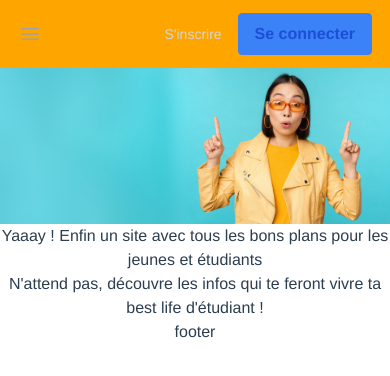
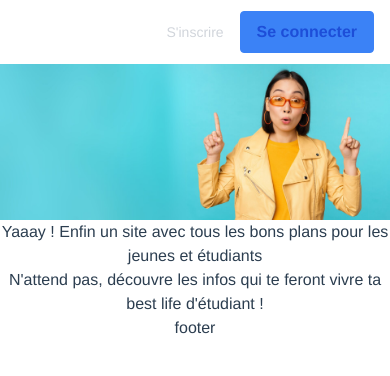
Before and after one commit to hind14/sites-bons-plans-etudiants, a Vue app in the folder client/: page / in a window 390 px wide. Shown: the top 376 px of the page. Built offline with nearby package versions, Linux system fonts and the light colour scheme.

Commit message:
add logo

```diff
--- a/client/src/components/PublicNav.vue
+++ b/client/src/components/PublicNav.vue
@@ -3,26 +3,11 @@
     <div class="mx-auto max-w-7xl px-2 sm:px-6 lg:px-8">
 
       <div class="relative flex h-16 items-center justify-between">
-        <div class="absolute inset-y-0 left-0 flex items-center sm:hidden">
 
-          <button type="button"
-            class="inline-flex items-center justify-center rounded-md p-2 text-gray-400 hover:bg-gray-700 hover:text-white focus:outline-none focus:ring-2 focus:ring-inset focus:ring-white"
-            aria-controls="mobile-menu" aria-expanded="false">
-            <span class="sr-only">Open main menu</span>
-
-            <svg class="block h-6 w-6" fill="none" viewBox="0 0 24 24" stroke-width="1.5" stroke="currentColor"
-              aria-hidden="true">
-              <path stroke-linecap="round" stroke-linejoin="round" d="M3.75 6.75h16.5M3.75 12h16.5m-16.5 5.25h16.5" />
-            </svg>
-
-            <svg class="hidden h-6 w-6" fill="none" viewBox="0 0 24 24" stroke-width="1.5" stroke="currentColor"
-              aria-hidden="true">
-              <path stroke-linecap="round" stroke-linejoin="round" d="M6 18L18 6M6 6l12 12" />
-            </svg>
-          </button>
-        </div>
+       <!--<img id="logo" :src="logo" />-->
 
         <div class="flex flex-1 items-center justify-center sm:items-stretch sm:justify-start">
+
           <div class="hidden sm:ml-6 sm:block">
 
             <div class="flex space-x-4">
@@ -85,8 +70,9 @@
 import router from '@/router';
 import { useUserStore } from '../stores/useUserStore'
 import { ref, onUpdated } from 'vue'
+//import logoStudent from '@/assets/logo-student-tips.png'
 
-const userStore = useUserStore();
+const userStore = useUserStore()
 
 const navToUpdate = ref()
 
@@ -97,9 +83,9 @@ onUpdated(() => {
   }
 })
 
+//const logo = ref(logoStudent)
 </script>
 
-<style scoped>#nav {
-  border: 2px orange solid;
-  background-color: orange;
-}</style>
+<style scoped>
+
+</style>
--- a/client/src/views/public/HomeView.vue
+++ b/client/src/views/public/HomeView.vue
@@ -7,7 +7,7 @@
 </template>
 
 <script>
-import image from "../../assets/banner-accueil.jpg"
+import image from "@/assets/banner-accueil.jpg"
 
 export default {
   data: function () {
```
Also changed, not shown: client/src/assets/logo-student-tips.png (added). Lines whose indentation alone changed are shown as unchanged.
